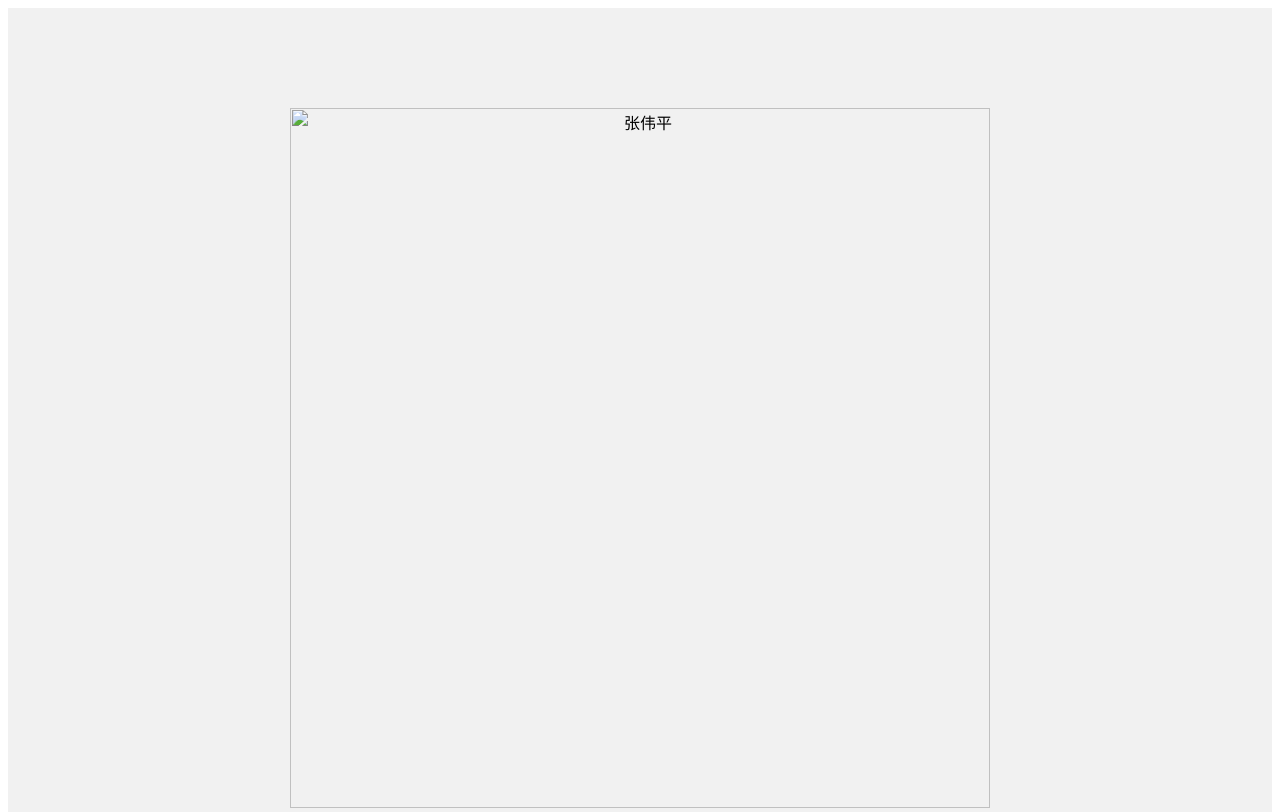
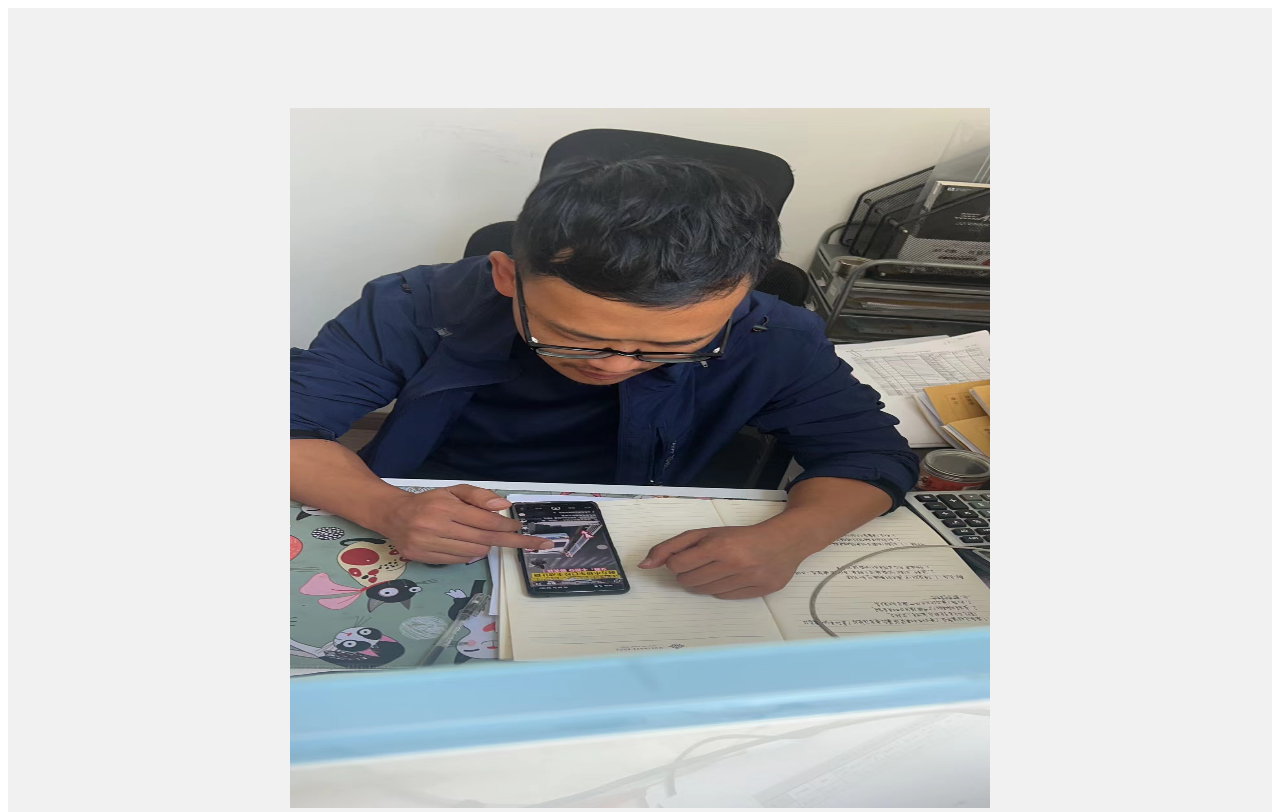
Before and after one commit to chuxuezheDj/siyoucaichan, a plain HTML site: page index.html in a window 1280 px wide. Shown: the top 812 px of the page. Drawn offline with Linux system fonts and the light colour scheme; files whose address does not match are found by name.

Commit message:
Update index.html

```diff
--- a/index.html
+++ b/index.html
@@ -1,6 +1,6 @@
 <body style="“margin:0;”">
   <div style="background-color: #f1f1f1; text-align: center; padding: 100px">
-    <img alt="张伟平" src="../.vscode/zwp.jpg" width="700px" height="700px" />
+    <img alt="张伟平" src="C:\Users\Administrator\Desktop\.vscode\img/zwp.jpg" width="700px" height="700px" />
 
     <div
       style="
```
